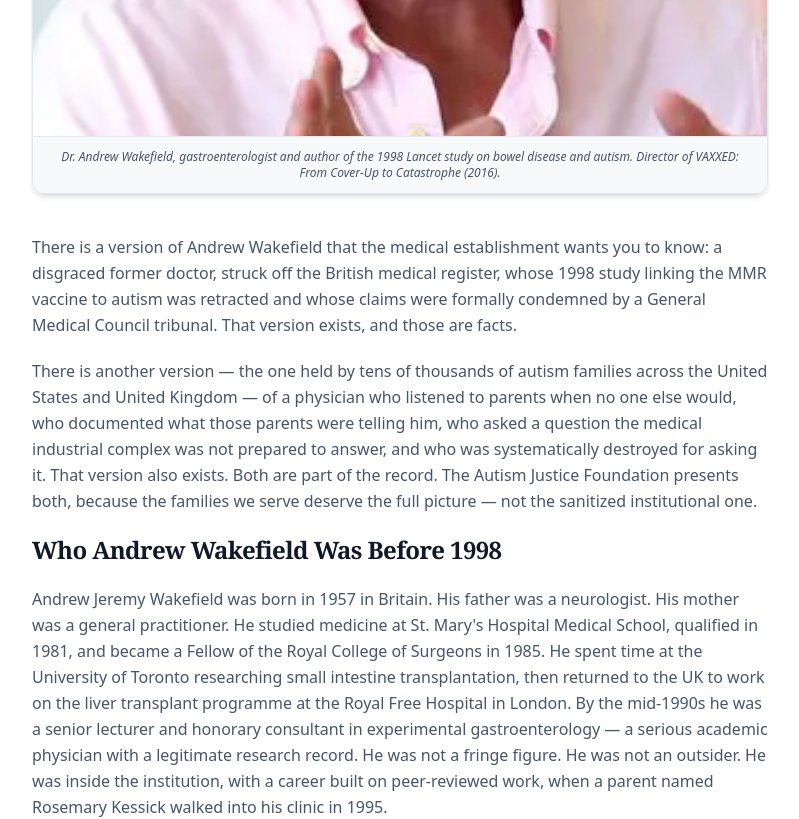
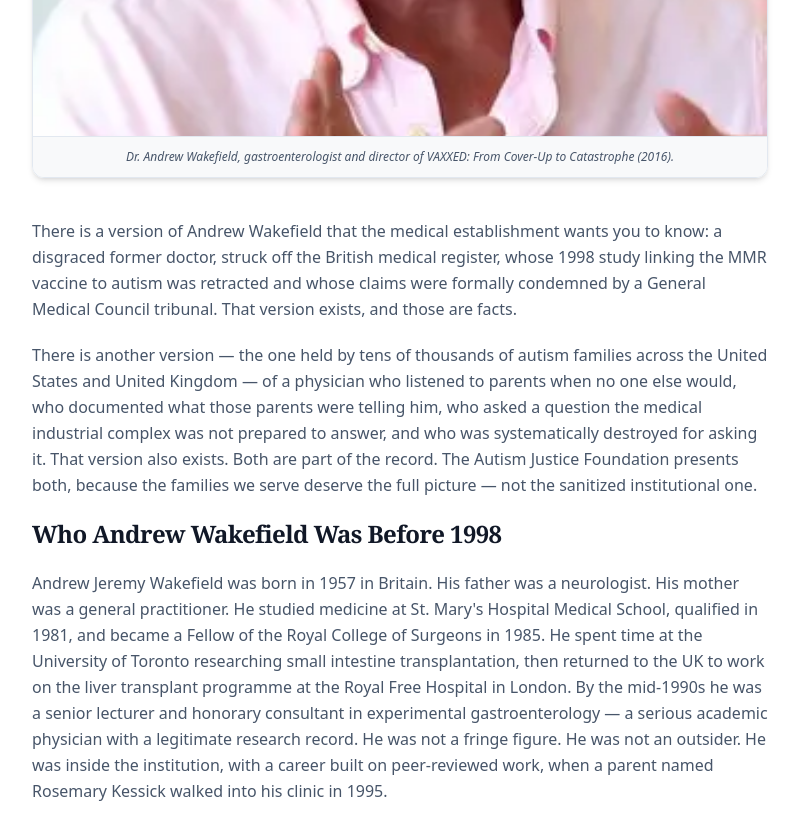
Before and after one commit to badandy-beep/legalcaseportal, a Next.js app: page /in-the-fight in a window 1280 px wide. Shown: the part 4080-4899 px from the top of the page, without its empty margins (240-1039 px from the left). Built offline with nearby package versions, Linux system fonts and the light colour scheme.

Commit message:
feat: Collier full horizontal card + bio, VAXXED promo box, article card swaps Wakefield+DeSantis, Gary+Beth gala sitewide, Alex HB365 article, Instagram link renderer, 5K reel link
Co-Authored-By: Claude Opus 4.6 <noreply@anthropic.com>

```diff
--- a/src/app/(public)/in-the-fight/page.tsx
+++ b/src/app/(public)/in-the-fight/page.tsx
@@ -102,7 +102,7 @@ const articles = [
     title: 'The Doctor Who Asked the Question They Didn\'t Want Asked — and Paid Everything for It',
     deck: 'Andrew Wakefield was a respected gastroenterologist at one of Britain\'s top hospitals when he published a study that changed the trajectory of autism science. What happened next became one of the most disputed chapters in modern medical history.',
     image: '/andrew-wakefield-hd.webp',
-    imageCaption: 'Dr. Andrew Wakefield, gastroenterologist and author of the 1998 Lancet study on bowel disease and autism. Director of VAXXED: From Cover-Up to Catastrophe (2016).',
+    imageCaption: 'Dr. Andrew Wakefield, gastroenterologist and director of VAXXED: From Cover-Up to Catastrophe (2016).',
     author: 'AJF Editorial Staff',
     body: [
       { type: 'p', text: 'There is a version of Andrew Wakefield that the medical establishment wants you to know: a disgraced former doctor, struck off the British medical register, whose 1998 study linking the MMR vaccine to autism was retracted and whose claims were formally condemned by a General Medical Council tribunal. That version exists, and those are facts.' },
@@ -181,6 +181,53 @@ const articles = [
         type: 'warning',
         text: "VICP claims for vaccine-related autism injuries must generally be filed within 3 years of the first symptom or diagnosis. The window does not pause. If you are unsure whether your family's window is still open, a free consultation will tell you exactly where you stand.",
       },
+      {
+        type: 'instagram',
+        shortcode: 'DVesjeoAOkg',
+        caption: 'Alex Kompothecras on the Alpha Law Group Autism 5K and the mission behind it.',
+      },
+    ],
+  },
+  {
+    slug: 'alex-kompothecras-hb365-florida-house-testimony',
+    title: 'Alex Kompothecras Testifies Before Florida House on HB365 — Passes Unanimously',
+    deck: 'Representing the Autism Society of Florida before the Florida House of Representatives, Alex Kompothecras delivered a direct message: in-person officer training for autism interactions is non-negotiable. The committee agreed unanimously.',
+    date: 'March 2026',
+    author: 'Autism Justice Foundation',
+    image: '/Alex-Kompothecras.webp',
+    imageCaption: 'Alex Kompothecras, Managing Attorney at Alpha Law Group and Honorary Board Member of the Autism Society of Florida.',
+    category: 'Advocacy',
+    body: [
+      {
+        type: 'p',
+        text: 'Alex Kompothecras appeared before the Florida House of Representatives on behalf of the Autism Society of Florida to testify in support of HB365 — legislation mandating in-person law enforcement training for interactions with individuals on the autism spectrum.',
+      },
+      {
+        type: 'quote',
+        text: '"In-person" officer training is a non-negotiable requirement for the safety of our loved ones.',
+        cite: '— Alex Kompothecras, Florida House Committee testimony, March 2026',
+      },
+      {
+        type: 'p',
+        text: 'The committee passed HB365 by a unanimous vote. For Alex, this was not a professional milestone — it was personal. He grew up protecting younger siblings on the autism spectrum, and that experience shapes both his legal practice at Alpha Law Group and his advocacy at the state level.',
+      },
+      {
+        type: 'p',
+        text: 'HB365 addresses a documented gap: law enforcement agencies across Florida have inconsistently implemented autism awareness training, with much of existing training delivered online. The bill mandates in-person interaction — ensuring officers build the situational awareness needed when responding to autism-related calls. Mishandled encounters have resulted in injury, trauma, and worse for autism families who had every reason to expect protection.',
+      },
+      {
+        type: 'p',
+        text: 'Alpha Law Group has made legislative advocacy a core part of its mission alongside direct legal representation for autism families. The unanimous vote on HB365 is among the most significant autism-related legislative wins in Florida in recent years.',
+      },
+      {
+        type: 'instagram',
+        shortcode: 'DVMn_tpFEYS',
+        caption: 'Alex Kompothecras addresses the Florida House Committee on HB365. The bill passed unanimously.',
+      },
+      {
+        type: 'warning',
+        text: 'If your family has experienced harm due to inadequate law enforcement training in an autism-related incident, Alpha Law Group may be able to help.',
+      },
     ],
   },
   {
@@ -189,8 +236,8 @@ const articles = [
     date: 'January 2026',
     title: 'Governor DeSantis Appoints Dr. Gary Kompothecras to the Florida Board of Chiropractic Medicine',
     deck: "The same man who spent fifteen years fighting Florida's public health bureaucracy for autism accountability has now been appointed by Governor DeSantis to oversee one of the state's key medical licensing boards. It is not a coincidence.",
-    image: '/gary-senate-sb1756-feb2026.jpg',
-    imageCaption: 'Dr. Gary Kompothecras at the Florida Senate Appropriations Committee, February 24, 2026. Photo: Florida Phoenix.',
+    image: '/gary-beth-gala.webp',
+    imageCaption: 'Dr. Gary and Beth Kompothecras at the Sarasota Arts gala. In January 2026, Governor DeSantis appointed Dr. Gary to the Florida Board of Chiropractic Medicine.',
     author: 'AJF Editorial Staff',
     body: [
       {
@@ -392,7 +439,7 @@ export default function InTheFightPage() {
 
             {/* Body */}
             <div className="space-y-5">
-              {article.body.map((block: { type: string; text?: string; cite?: string; videoId?: string; title?: string; photos?: { src: string; caption: string }[]; posterSrc?: string; tysonSrc?: string }, i: number) => {
+              {article.body.map((block: { type: string; text?: string; cite?: string; videoId?: string; title?: string; photos?: { src: string; caption: string }[]; posterSrc?: string; tysonSrc?: string; shortcode?: string; caption?: string }, i: number) => {
                 if (block.type === 'youtube' && block.videoId) {
                   return (
                     <div key={i} className="my-8">
@@ -496,6 +543,33 @@ export default function InTheFightPage() {
                         </span>
                       )}
                     </blockquote>
+                  )
+                }
+                if (block.type === 'instagram') {
+                  return (
+                    <div key={i} className="my-8 flex justify-center">
+                      <div className="w-full max-w-xl">
+                        {block.caption && (
+                          <p className="text-sm font-semibold text-[#0a1628] font-sans mb-3 text-center italic">
+                            {block.caption}
+                          </p>
+                        )}
+                        <div className="rounded-xl overflow-hidden border border-[#E2E8F0] shadow-sm bg-white p-4 text-center">
+                          <p className="text-[#475569] text-sm mb-3">Watch on Instagram</p>
+                          <a
+                            href={`https://www.instagram.com/reel/${block.shortcode}/`}
+                            target="_blank"
+                            rel="noopener noreferrer"
+                            className="inline-flex items-center gap-2 bg-[#0a1628] text-white px-6 py-3 rounded-full font-bold text-sm hover:bg-[#d4a843] hover:text-[#0a1628] transition-colors"
+                          >
+                            <svg className="w-5 h-5" fill="currentColor" viewBox="0 0 24 24">
+                              <path d="M8 5v14l11-7z"/>
+                            </svg>
+                            Watch Video on Instagram
+                          </a>
+                        </div>
+                      </div>
+                    </div>
                   )
                 }
                 if (block.type === 'knockout') {
```
Also changed, not shown: src/app/(public)/our-team/page.tsx (+10 -27 lines).
